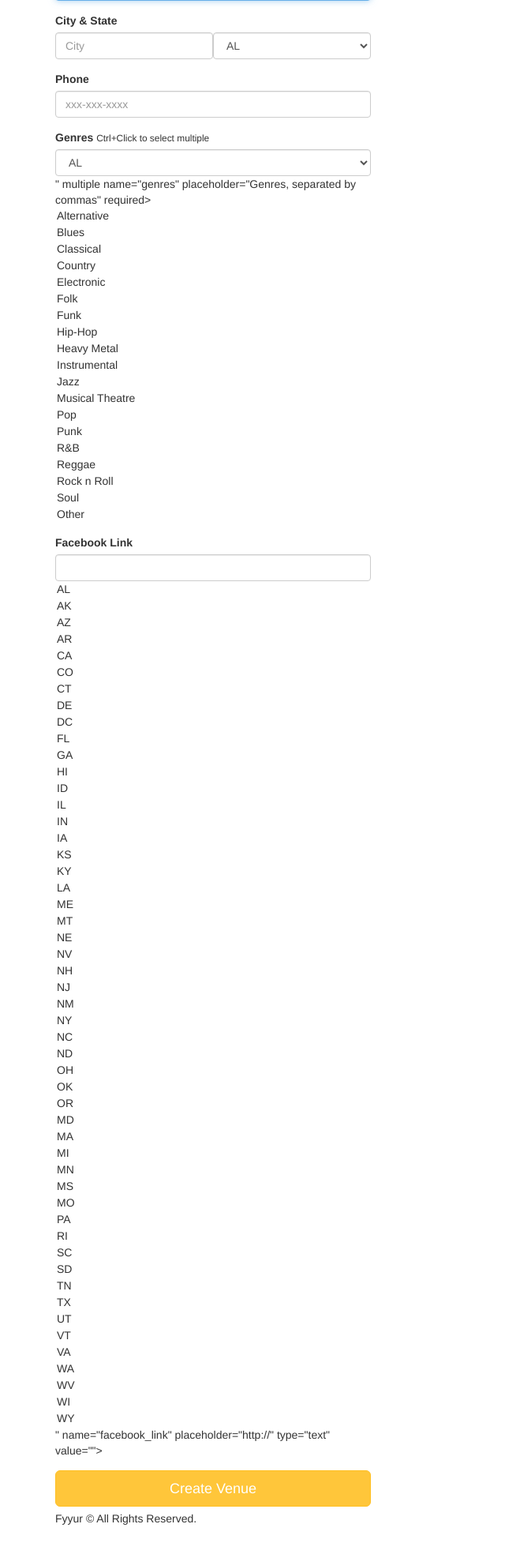
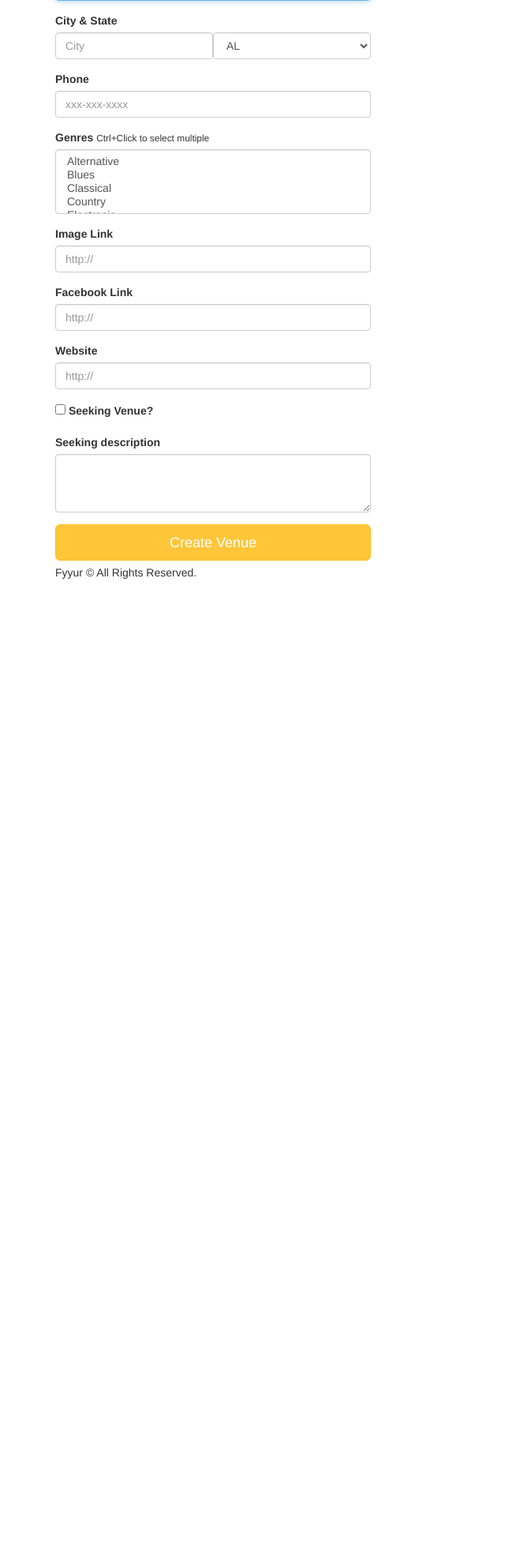
Before and after one commit to AmeenMohammed/Fyyur, a Flask app: page /artists/create in a window 1280 px wide. Shown: the part 194-2162 px from the top of the page at 79% size, without its empty margins (0-640 px from the left). After the commit the page ends 927 px from the top, so only its background shows below. Run offline with Flask 2, Linux system fonts and the light colour scheme; some libraries are stand-ins or nearby versions.

Commit message:
Add new artists to database

```diff
--- a/app.py
+++ b/app.py
@@ -444,14 +444,45 @@
 
 @app.route('/artists/create', methods=['POST'])
 def create_artist_submission():
-  # called upon submitting the new artist listing form
-  # TODO: insert form data as a new Venue record in the db, instead
-  # TODO: modify data to be the data object returned from db insertion
+  error = False
+  name = request.form['name']
+  city = request.form['city']
+  state = request.form['state']
+  phone = request.form['phone']
+  genres = request.form.getlist('genres')
+  image_link = request.form['image_link']
+  facebook_link = request.form['facebook_link']
+  website_link = request.form['website_link']
+  seeking_venue = True if 'seeking_venue' in request.form else False
+  seeking_description = request.form['seeking_description']
 
-  # on successful db insert, flash success
-  flash('Artist ' + request.form['name'] + ' was successfully listed!')
-  # TODO: on unsuccessful db insert, flash an error instead.
-  # e.g., flash('An error occurred. Artist ' + data.name + ' could not be listed.')
+  try:
+    artist = Artist(
+      name=name,
+      city=city,
+      state=state,
+      phone=phone,
+      genres=genres,
+      image_link=image_link,
+      facebook_link=facebook_link,
+      website_link=website_link,
+      seeking_venue=seeking_venue,
+      seeking_description=seeking_description,
+    )
+    db.session.add(artist)
+    db.session.commit()
+  except Exception:
+    error = True
+    db.session.rollback()
+    print(sys.exc_info())
+  finally:
+    db.session.close()
+
+  if error:
+    flash('An error occurred. Artist ' + name + ' could not be listed.')
+  if not error:
+    flash('Artist ' + name + ' was successfully listed!')
+
   return render_template('pages/home.html')
 
 
--- a/forms.py
+++ b/forms.py
@@ -217,40 +217,30 @@
         ]
     )
     phone = StringField(
-        # TODO implement validation logic for state
-        'phone'
+        'phone',
+        validators=[Regexp(
+        r'^[0-9\-\+]+$', 0,
+        message='Pls Enter a valid phone number')]
     )
     image_link = StringField(
         'image_link'
     )
     genres = SelectMultipleField(
-        # TODO implement enum restriction
-        'genres', validators=[DataRequired()],
-        choices=[
-            ('Alternative', 'Alternative'),
-            ('Blues', 'Blues'),
-            ('Classical', 'Classical'),
-            ('Country', 'Country'),
-            ('Electronic', 'Electronic'),
-            ('Folk', 'Folk'),
-            ('Funk', 'Funk'),
-            ('Hip-Hop', 'Hip-Hop'),
-            ('Heavy Metal', 'Heavy Metal'),
-            ('Instrumental', 'Instrumental'),
-            ('Jazz', 'Jazz'),
-            ('Musical Theatre', 'Musical Theatre'),
-            ('Pop', 'Pop'),
-            ('Punk', 'Punk'),
-            ('R&B', 'R&B'),
-            ('Reggae', 'Reggae'),
-            ('Rock n Roll', 'Rock n Roll'),
-            ('Soul', 'Soul'),
-            ('Other', 'Other'),
-        ]
+        'genres', validators=[
+            DataRequired(),
+            genreValidation([element.value for element in Genres])
+            ],
+        choices= Genres.elements()
     )
     facebook_link = StringField(
-        # TODO implement enum restriction
         'facebook_link', validators=[URL()]
     )
-
-# TODO IMPLEMENT NEW ARTIST FORM AND NEW SHOW FORM
+    website_link = StringField(
+        'website_link', validators=[URL()]
+    )
+    seeking_venue = BooleanField(
+        'seeking_venue'
+    )
+    seeking_description = TextAreaField(
+        'seeking_description', validators=[Length(min=10, max=500)]
+    )
--- a/templates/forms/new_artist.html
+++ b/templates/forms/new_artist.html
@@ -26,11 +26,29 @@
       <div class="form-group">
         <label for="genres">Genres</label>
         <small>Ctrl+Click to select multiple</small>
-        {{ form.genres(class_ = 'form-control', placeholder='Genres, separated by commas', id=form.state, autofocus = true) }}
+        {{ form.genres(class_ = 'form-control', multiple="multiple", placeholder='Genres', autofocus = true) }}
       </div>
       <div class="form-group">
-          <label for="genres">Facebook Link</label>
-          {{ form.facebook_link(class_ = 'form-control', placeholder='http://', id=form.state, autofocus = true) }}
+        <label for="image_link">Image Link</label>
+        {{ form.image_link(class_ = 'form-control', placeholder='http://', autofocus = true) }}
+      </div>
+      <div class="form-group">
+          <label for="facebook_link">Facebook Link</label>
+          {{ form.facebook_link(class_ = 'form-control', placeholder='http://', autofocus = true) }}
+        </div>
+        <div class="form-group">
+          <label for="website_link">Website</label>
+          {{ form.website_link(class_ = 'form-control', placeholder='http://', autofocus = true) }}
+        </div>
+
+        <div class="form-group">
+          {{ form.seeking_venue() }}
+          <label for="seeking_venue">Seeking Venue?</label>
+        </div>
+
+        <div class="form-group">
+          <label for="seeking_description">Seeking description</label>
+          {{ form.seeking_description(class_ = 'form-control', rows='3', autofocus = true) }}
         </div>
       <input type="submit" value="Create Venue" class="btn btn-primary btn-lg btn-block">
     </form>
```
